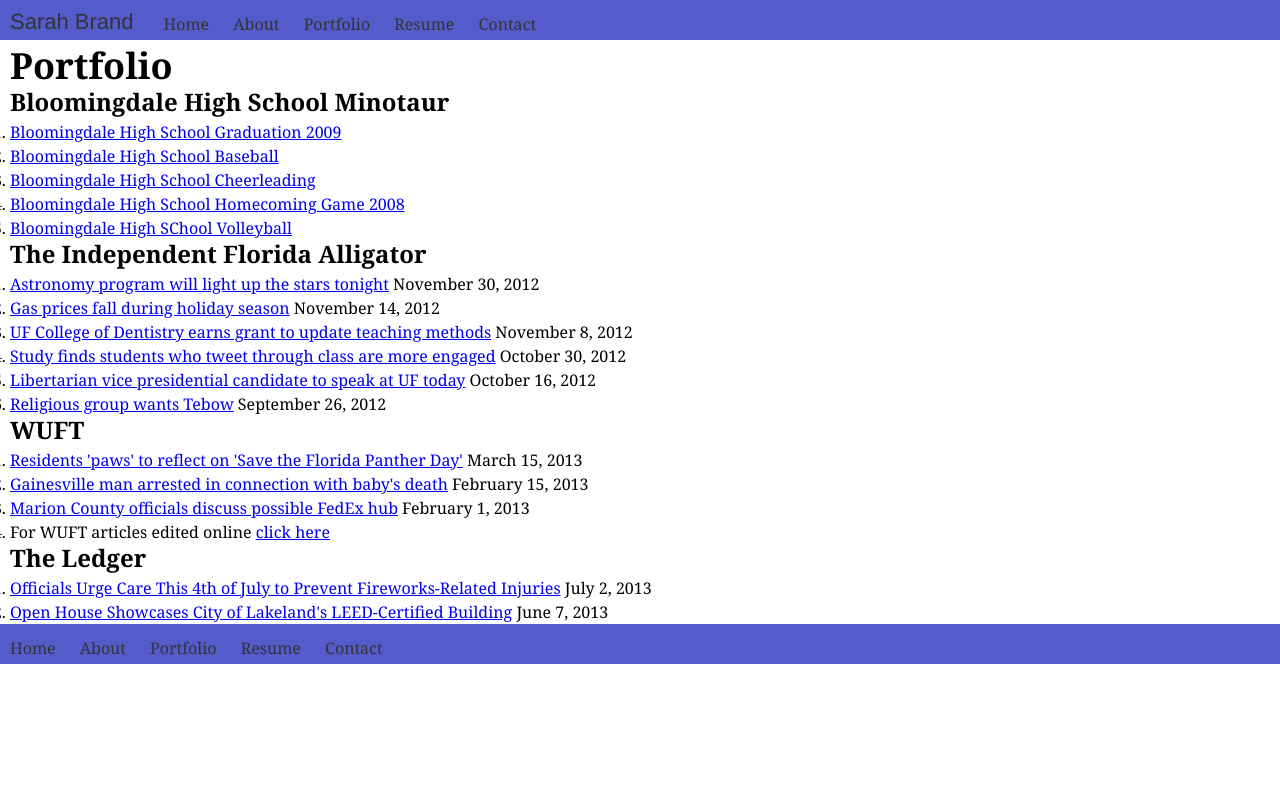
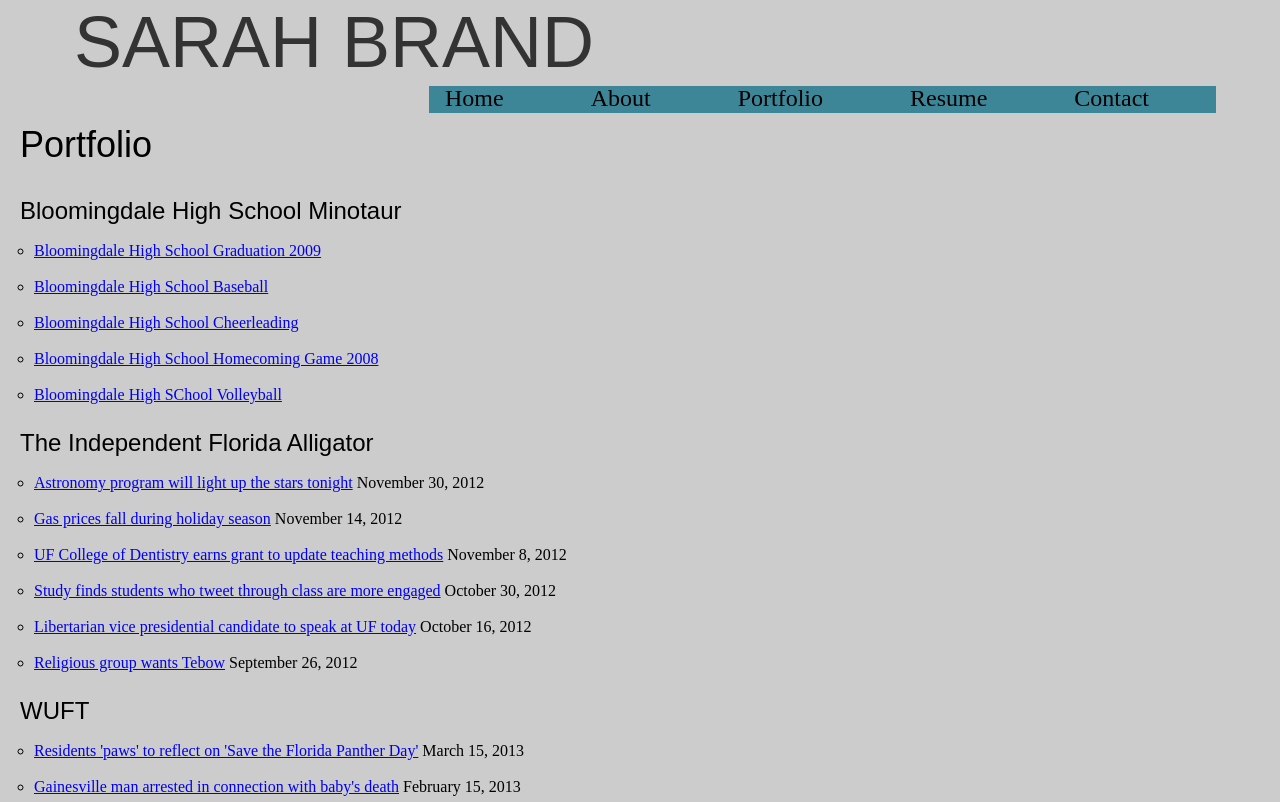
Before and after one commit to sarahbrand4/sarahbrand4.github.io, a plain HTML site: page portfolio.html in a window 1280 px wide. Shown: the top 802 px of the page. Drawn offline with Linux system fonts and the light colour scheme.

Commit message:
Worked on CSS for all pages.

```diff
--- a/css/base.css
+++ b/css/base.css
@@ -5,95 +5,145 @@
 }
 
 body {
-    background: #2b1b17;
+    background: #CCCCCC;
     font-size: 16px;
     line-height: 24px;
-    font-family: "minion pro", serif;
 }
 
 /* LAYOUT RULES */
 
 header {
-    padding:0.625em 5%;
-    font-family: "helvetica medium", arial, sans-serif;
-    font-weight:400;
-    color:#545CCC;
+    padding: 0.625em 5%;
+    color: #3D8697;
     height: 40px;
 }
 
 nav {
-    background-color: #545CCC;
-    padding:0.625em 5%;
-    color: #545CCC;
+    background-color: #3D8697;
+    float: right;
+    margin-top: 12px;
 }
 
 article {
-    background: #e5e4e2;
-    padding:1.5em 5% 0.625em;
-    color: #2b1b17;
-    font-size:0.9em;
+    clear: both;
+    padding: 0 10px 0 10px;
 }
 
 footer {
-    padding:0.625em 5%;
-    color: #545CCC;
+    padding: 0 10px 0 10px;
+    background-color: #545CCC;
+    color: #333333;
+    height: 40px;
 }
 
 /* HEADING RULES */
 
 header h1 {
-    margin:10px 0;
-    font-size:80px;
-    padding-bottom:5px;
+    margin: 10px 0;
+    float: left;
+    font-family: "Helvetica Neue Light", arial, sans-serif;
+    padding-bottom: 5px;
+    font-size: 72px;
+    font-weight: 500;
+    padding: 10px;
+
+}
+
+
+article h1 {
+    margin: 10px 0;
+    font-family: "Helvetica Neue Light", arial, sans-serif;
+    padding-bottom: 5px;
+    font-size: 60px;
+    font-weight: 500;
+    padding: 10px;
+
+}
+
+
+article h2 {
+    margin: 10px 0;
+    font-family: "Helvetica Neue Light", arial, sans-serif;
+    padding-bottom: 5px;
+    font-size: 48px;
+    font-weight: 500;
+    padding: 10px;
+
+}
+header a {
+    color: #333333;
+    margin-right: 51px;
+    text-decoration: none;
 }
 
 article h1 {
-    box-sizing: border-box;
-    border: 5px solid gray;
-    border-style:double;
-    margin: 15px;
-    padding: 15px;
-    font-family:"minion pro", serif;
-    font-size:32px;
-    font-weight:400
-    margin:0 0 20px;
+    font-size: 36px;
+    line-height: 44px;
+    margin-top: 10px;
+    font-weight: 400;
+}
+
+article h2 {
+    font-size: 24px;
+    line-height: 28px;
+    margin-bottom: 4px;
 }
 
 /* PARAGRAPH RULES */
 
 article p {
-    margin:16px 0;
+    margin: 16px 0;
+    font: "Minion Pro", serif;
+    font-size: 16px;
+
+
 }
 
 /* LIST RULES */
 
 article li {
-    list-style-type:circle;
-    margin-left:24px;
-    margin-bottom:12px;
+    list-style-type: circle;
+    margin-left: 24px;
+    margin-bottom: 12px;
+
 }
 
 /* LINK RULES */
 
 nav a:link, nav a:visited {
-    font-family:"minion pro", serif;
-    font-size:24px;
-    font-weight:400;
-    padding:0 16px;
-    color:#2b1b17;
-    text-decoration:none;
+    font-size: 24px;
+    font-weight: 400;
+    padding: 0 16px;
+    color: #000000;
+    text-decoration: none;
+
 }
 
-nav a:hover, nav a:active{
-    color:#fff;
-    text-decoration:underline;
+nav a:hover, nav a:active {
+    color: #FFFFFF;
+    text-decoration: underline;
+
 }
 
-article a:link, article a:visited {
-    color:#078cb9;
-    text-decoration:none;
+/* FOOTER RULES */
+
+
+footer nav {
+    float: left;
+    margin-top: 12px;
 }
 
-article a:hover, article a:active {
-    text-decoration:underline;
+footer a {
+    color: #333333;
+    margin-right: 20px;
+    text-decoration: none;
 }
+
+footer a:hover {
+    color: #ffffff;
+}
+
+footer a:active {
+    text-decoration: underline;
+
+}
--- a/css/portfolio.css
+++ b/css/portfolio.css
@@ -5,33 +5,48 @@
 }
 
 body {
+    background: #CCCCCC;
     font-size: 16px;
     line-height: 24px;
-    font-family: georgia, sarif;
 }
 
-p {
-    margin-bottom: 16px;
+/* LAYOUT RULES */
+
+header {
+    padding: 0.625em 5%;
+    color: #3D8697;
+    height: 40px;
 }
 
-header {
+nav {
+    background-color: #3D8697;
+    float: right;
+    margin-top: 12px;
+}
+
+article {
+    clear: both;
+    padding: 0 10px 0 10px;
+}
+
+footer {
+    padding: 0 10px 0 10px;
     background-color: #545CCC;
     color: #333333;
     height: 40px;
 }
 
+/* HEADING RULES */
+
 header h1 {
+    margin: 10px 0;
     float: left;
-    font-family: helvetica, arial, sans-serif;
-    font-size: 22px;
+    font-family: "Helvetica Neue Light", arial, sans-serif;
+    padding-bottom: 5px;
+    font-size: 50px;
     font-weight: 500;
-    padding: 10px; /* TRouBLe */
+    padding: 10px;
 
-}
-
-header nav {
-    float: left;
-    margin-top: 12px;
 }
 
 header a {
@@ -47,15 +62,12 @@
     text-decoration: underline;
 }
 
-article {
-    clear: both;
-    padding: 0 10px 0 10px;
-}
 
 article h1 {
     font-size: 36px;
     line-height: 44px;
-    margin-top: 4px;
+    margin-top: 10px;
+    font-weight: 400;
 }
 
 article h2 {
@@ -64,21 +76,43 @@
     margin-bottom: 4px;
 }
 
-footer {
-    padding: 0 10px 0 10px;
-    background-color: #545CCC;
-    color: #333333;
-    height: 40px;
+/* PARAGRAPH RULES */
+
+article p {
+    margin: 16px 0;
+    font: "Minion Pro", serif;
+
+
 }
 
-footer h1 {
-    float: left;
-    font-family: helvetica, arial, sans-serif;
-    font-size: 22px;
-    font-weight: 500;
-    padding: 10px; /* TRouBLe */
+/* LIST RULES */
+
+article li {
+    list-style-type: circle;
+    margin-left: 24px;
+    margin-bottom: 12px;
 
 }
+
+/* LINK RULES */
+
+nav a:link, nav a:visited {
+    font-size: 24px;
+    font-weight: 400;
+    padding: 0 16px;
+    color: #000000;
+    text-decoration: none;
+
+}
+
+nav a:hover, nav a:active {
+    color: #FFFFFF;
+    text-decoration: underline;
+
+}
+
+/* FOOTER RULES */
+
 
 footer nav {
     float: left;
@@ -94,5 +128,8 @@
 footer a:hover {
     color: #ffffff;
 }
+
 footer a:active {
     text-decoration: underline;
+
+}
--- a/portfolio.html
+++ b/portfolio.html
@@ -3,12 +3,12 @@
     <head>
         <title>Sarah Brand:Portfolio</title>
         <meta http-equiv="Content-Type" content="text/html; charset=UTF-8" />
-        <link rel="stylesheet" href="css/portfolio.css" />
+        <link rel="stylesheet" href="css/base.css"  />
     </head>
     <body>
        <header>
             <h1>
-                <a href="index.html">Sarah Brand</a>
+                <a href="index.html">SARAH BRAND</a>
            </h1>
            <nav>
                 <a href="index.html">Home</a>
```
Also changed, not shown: about.html (+1 -1 lines), contact.html (+1 -1 lines), index.html (+1 -1 lines), resume.html (+2 -2 lines), img/sarahbrand2013.jpg (added), 1 other file.
